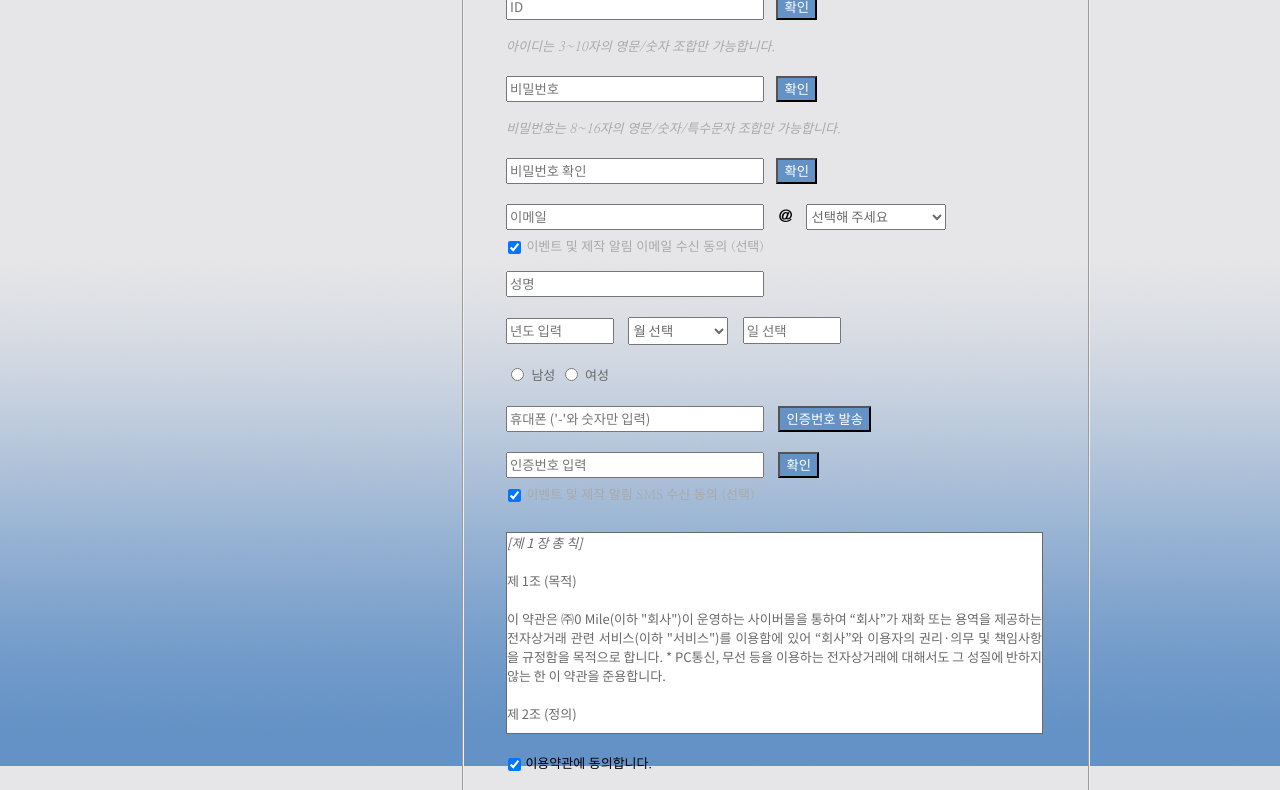
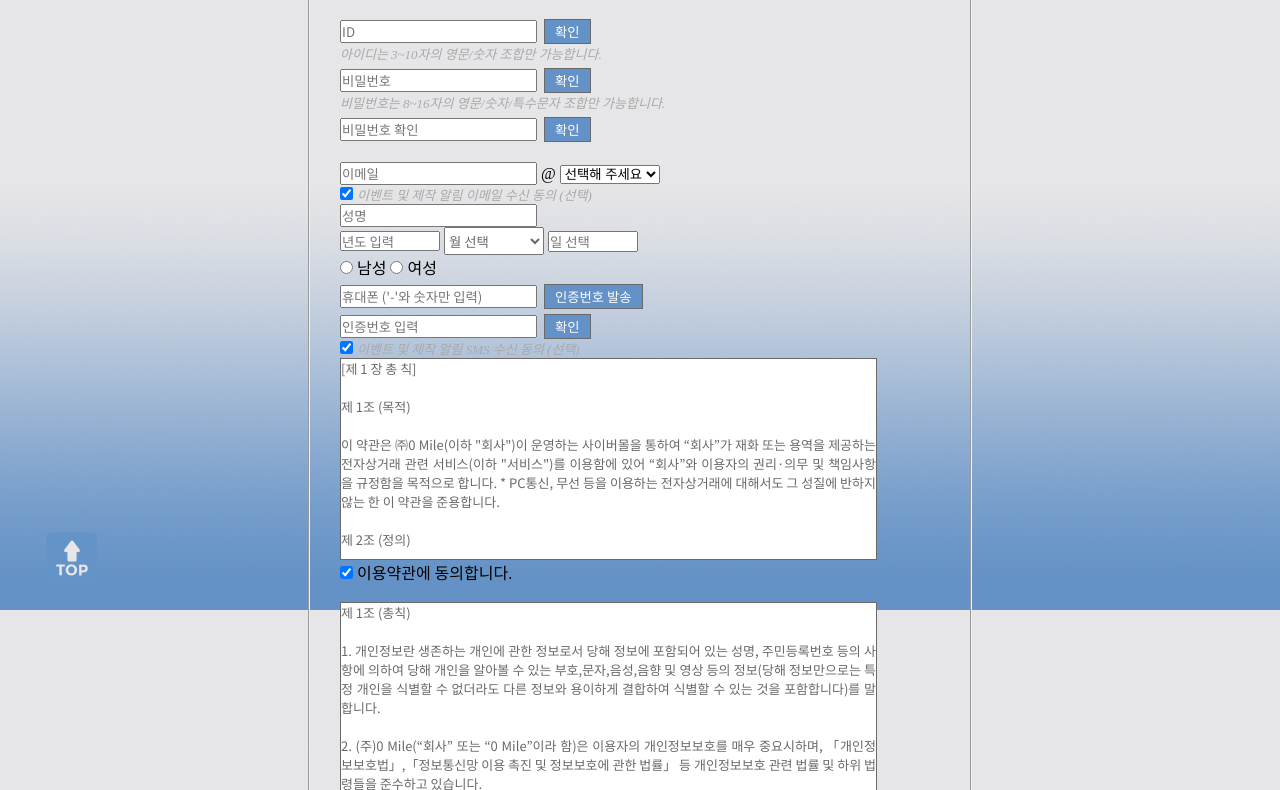
Before and after one commit to white-jang/0Mile, a plain HTML site: page Sign_up.html in a window 1280 px wide. Shown: the part 190-980 px from the top of the page. Drawn offline with Linux system fonts and the light colour scheme; a web font is replaced by a local one.

Commit message:
고치는 중...

```diff
--- a/Sign_up.html
+++ b/Sign_up.html
@@ -1,264 +1,69 @@
 <!DOCTYPE html>
 <html lang="en" xmlns="http://www.w3.org/1999/xhtml">
+
 <head>
     <meta charset="utf-8" />
     <title>
         0 Mile : Sign up
     </title>
-    <link href="https://fonts.googleapis.com/css?family=Cedarville+Cursive|Nanum+Myeongjo|Noto+Sans+KR" rel="stylesheet">
-    <style>
-        fieldset {
-            position: absolute;
-            top: 130px;
-            left: 460px;
-            width: 600px;
-        }
-        label.header {
-            font-family: 'Cedarville Cursive', cursive;
-            font-size: x-large;
-        }
-        body {
-            font-family: 'Nanum Myeongjo', serif;
-            background-image: url('images/bg-grad.png');
-            background-attachment: fixed;
-        }
-        .title {
-            text-align: center;
-            font-family: 'Cedarville Cursive', cursive;
-        }
-        label.text {
-            position: relative;
-            left: 30px;
-        }
-        label.warn {
-            position: relative;
-            font-size: small;
-            font-style: italic;
-            color: darkgray;
-            left: 30px;
-        }
-        label.agree {
-            position: relative;
-            font-size: small;
-            top: 5px;
-            left: 25px;
-        }
-        label.email_agree {
-            position: relative;
-            top: 5px;
-            left: 26px;
-            color: darkgray;
-            font-size: small;
-        }
-        label.gender {
-            font-family: 'Noto Sans KR', sans-serif;
-            font-size: small;
-            position: relative;
-            bottom: 1px;
-            left: 30px;
-            color: dimgray;
-        }
-        input.text {
-            font-family: 'Noto Sans KR', sans-serif;
-            position: relative;
-            left: 30px;
-            width: 250px;
-            height: 20px;
-        }
-        input.birth_year {
-            font-family: 'Noto Sans KR', sans-serif;
-            position: relative;
-            left: 30px;
-            width: 100px;
-            height: 20px;
-        }
-        input.cheack {
-            position: relative;
-            top: 8px;
-            left: 28px;
-        }
-        input.birth_date {
-            font-family: 'Noto Sans KR', sans-serif;
-            position: relative;
-            left: 50px;
-            width: 90px;
-            height: 21px;
-            color: dimgray;
-        }
-        h1 {
-            border-bottom: 2px solid #6492c6;
-        }
-        p.service_agreements {
-            position: relative;
-            font-family: 'Noto Sans KR', sans-serif;
-            font-size: small;
-            text-align: justify;
-            color: dimgray;
-            background-color: white;
-            width: 535px;
-            height: 200px;
-            left: 30px;
-            border: 1px solid dimgray;
-            word-wrap: break-word;
-            overflow: auto;
-        }
-        select.mails {
-            font-family: 'Noto Sans KR', sans-serif;
-            position: relative;
-            width: 140px;
-            height: 26px;
-            left: 50px;
-            color: dimgray;
-        }
-        select.birth_month {
-            font-family: 'Noto Sans KR', sans-serif;
-            position: relative;
-            width: 100px;
-            height: 28px;
-            left: 40px;
-            color: dimgray;
-        }
-        button.phone_num {
-            font-family: 'Noto Sans KR', sans-serif;
-            position: relative;
-            height: 26px;
-            left: 40px;
-            background-color: #6492c6;
-            color: white;
-        }
-        button.signup {
-            font-family: 'Noto Sans KR', sans-serif;
-            font-size: large;
-            position: relative;
-            width: 150px;
-            height: 50px;
-            left: 210px;
-            background-color: #6492c6;
-            color: white;
-        }
-        button.check {
-            font-family: 'Noto Sans KR', sans-serif;
-            position: relative;
-            height: 26px;
-            left: 38px;
-            background-color: #6492c6;
-            color: white;
-        }
-        a:link {
-            text-decoration: none;
-            color: black;
-        }
-        a:visited {
-            color: black;
-        }
-        a:hover {
-            text-decoration: underline;
-            color: black;
-        }
-    </style>
-    <script>
-        function checkID() {
-            id = document.getElementById("ID").value;
-            Eng = /[a-zA-Z]/; Num = /[0-9]/;
-            if (id == "") {
-                alert("ID가 입력되지 않았습니다.");
-                return false;
-            }
-            else if (id.length > 10)
-                alert("ID는 10글자 이하여야 합니다.");
-            else if (id.length < 3)
-                alert("ID는 3글자 이상이어야 합니다.");
-            else
-                for (i = 0; i < id.length; i++) {
-                    if (Eng.test(id.charAt(i)) == false && Num.test(id.charAt(i)) == false) {
-                        alert("ID는 영문/숫자의 조합만 가능합니다.");
-                        return;
-                    }
-                    else {
-                        alert("ID가 확인되었습니다.");
-                        return true;
-                    }
-                }
-        }
-        function checkPW() {
-            pw = document.getElementById("PW").value;
-            PWpat = /[0-9a-zA-Z.;\-]/;
-            if (pw == "") {
-                alert("비밀번호가 입력되지 않았습니다.");
-                return false;
-            }
-            else if (pw.length < 8)
-                alert("비밀번호는 8글자 이상이어야 합니다.");
-            else if (pw.length > 16)
-                alert("비밀번호는 16글자 이하여야 합니다.");
-            else
-                for (i = 0; i < pw.length; i++) {
-                    if (PWpat.test(pw.charAt(i)) == false) {
-                        alert("비밀번호는 영문/숫자/특수문자의 조합만 가능합니다.");
-                        return;
-                    }
-                    else {
-                        alert("비밀번호가 확인되었습니다.");
-                        return true;
-                    }
-                }
-        }
-        function checkagainPW() {
-            if (document.getElementById("PW").value != document.getElementById("PWcheck").value)
-                alert("입력된 비밀번호가 일치하지 않습니다.");
-            else
-            {
-                alert("비밀번호 확인이 완료되었습니다.");
-                return true;
-            }
-        }
-        function checkeverything() {
-            var result = confirm("회원가입을 완료하시겠습니까?");
-            if (result == true)
-            {
-                if (checkID() == true && checkPW() == true && checkagainPW() == true)
-                    alert("회원가입이 완료되었습니다. 축하합니다!");
-            }
-        }
-    </script>
+    <link href="https://fonts.googleapis.com/css?family=Cedarville+Cursive|Nanum+Myeongjo|Noto+Sans+KR"
+        rel="stylesheet">
+    <link rel="stylesheet" href="./css/reset.css">
+    <link rel="stylesheet" href="./css/index.css">
+    <link rel="stylesheet" href="./css/sign_up.css">
 </head>
+
 <body>
-    <!--타이틀-->
-    <a class="title" href="0_Mile.html"><h1>0 Mile</h1></a>
-    <!--필드셋 시작-->
+    <header>
+        <a href="index.html" id="top_section">
+            <h1>0 Mile</h1>
+        </a>
+        <ul>
+            <li><a href="Login.html">로그인</a></li>
+            <li><a href="Sign_up.html">회원가입</a></li>
+            <li><a href="Lost.html">장바구니</a></li>
+            <li><a href="Lost.html">제작요청</a></li>
+        </ul>
+        <!-- 리모콘 -->
+        <a href="#top_section">
+            <img class="totop" src="images/totop.png" alt="To top">
+        </a>
+    </header>
+    <section id="signup-form">
         <fieldset>
-        <br />
-        <legend><label class="header">Sign up</label></legend>
-        <input class="text" id="ID" placeholder="ID" type="text" name="id" />
+            <legend><span>Sign up</span></legend>
+            <div class="id-and-pw">
+                <input id="ID" placeholder="ID" type="text" name="id" />
                 <button class="check" onclick="checkID()">확인</button>
-        <p></p>
-        <label class="warn">아이디는 3~10자의 영문/숫자 조합만 가능합니다.</label>
-        <br /><br />
-        <input class="text" id="PW" placeholder="비밀번호" type="password" name="pw" />
+                <br>
+                <span class="warn">아이디는 3~10자의 영문/숫자 조합만 가능합니다.</span>
+                <br>
+                <input id="PW" placeholder="비밀번호" type="password" name="pw" />
                 <button class="check" onclick="checkPW()">확인</button>
-        <p></p>
-        <label class="warn">비밀번호는 8~16자의 영문/숫자/특수문자 조합만 가능합니다.</label>
-        <br /><br />
-        <input class="text" id="PWcheck" placeholder="비밀번호 확인" type="password" name="pw_" />
+                <br>
+                <span class="warn">비밀번호는 8~16자의 영문/숫자/특수문자 조합만 가능합니다.</span>
+                <br>
+                <input id="PWcheck" placeholder="비밀번호 확인" type="password" name="pw_" />
                 <button class="check" onclick="checkagainPW()">확인</button>
-        <br /><br />
-        <input class="text" placeholder="이메일" type="email" name="email" />
-        <label style="position: relative; font-weight: bold; left: 40px">@</label>
-        <!--이메일 셀렉-->
-        <select class="mails" name="emails">
+                <br>
+            </div>
+            <div class="email">
+                <input placeholder="이메일" type="email" name="email" />
+                <span>@</span>
+                <select class="emails" name="emails">
                     <option value="0">선택해 주세요</option>
                     <option value="naver">naver.com</option>
                     <option value="gmail">gmail.com</option>
                     <option value="hanmail">hanmail.com</option>
                 </select>
-        <br />
-        <input class="cheack" type="checkbox" name="email_agree" value="email_agree" checked />
-        <label class="email_agree">이벤트 및 제작 알림 이메일 수신 동의 (선택)</label>
-        <br /><br />
+                <br>
+                <input type="checkbox" name="email_agree" value="email_agree" checked />
+                <span class="warn">이벤트 및 제작 알림 이메일 수신 동의 (선택)</span>
+            </div>
+            <div class="name-and-birth-gender">
                 <input class="text" placeholder="성명" type="text" name="name" />
-        <br /><br />
+                <br>
                 <input class="birth_year" placeholder="년도 입력" type="text" name="birth_year" />
-        <!--태어난 월 셀렉-->
                 <select class="birth_month" name="birth_month">
                     <option value="0">월 선택</option>
                     <option value="1">1월</option>
@@ -274,53 +79,67 @@
                     <option value="11">11월</option>
                     <option value="12">12월</option>
                 </select>
-        <!--태어난 날 선택 (number)-->
-        <input class="birth_date" placeholder="일 선택" type="number" min="1" max="31" step="1" value="birth_date" name="birth_date" />
-        <br /><br />
-        <!--성별 라디오 버튼-->
-        <input style="position: relative; left: 30px" type="radio" name="gender" value="male" />
-        <label class="gender">남성</label>
-        <input style="position: relative; left: 30px" type="radio" name="gender" value="female" />
-        <label class="gender">여성</label>
-        <br /><br />
+                <input class="birth_date" placeholder="일 선택" type="number" min="1" max="31" step="1" />
+                <br>
+                <input type="radio" name="gender" value="male" />
+                <span>남성</span>
+                <input type="radio" name="gender" value="female" />
+                <span>여성</span>
+                <br>
+            </div>
+            <div class="phonenum-and-veriationcode">
                 <!--전화번호 입력 (tel)-->
-        <input class="text" placeholder="휴대폰 ('-'와 숫자만 입력)" type="tel" name="tel" required pattern="[0-9]{3}-[0-9]{4}-[0-9]{4}" title="###-####-###" />
+                <input class="text" placeholder="휴대폰 ('-'와 숫자만 입력)" type="tel" name="tel" required
+                    pattern="[0-9]{3}-[0-9]{4}-[0-9]{4}" title="###-####-###" />
                 <button class="phone_num" type="button" onclick="alert('인증번호를 발송하였습니다.')">인증번호 발송</button>
-        <br /><br />
+                <br>
                 <input class="text" placeholder="인증번호 입력" type="text" name="num" />
                 <button class="phone_num" type="button" onclick="alert('인증되었습니다.')">확인</button>
-        <br />
+                <br>
                 <input class="cheack" type="checkbox" name="sms_agree" value="sms_agree" checked />
-        <label class="email_agree">이벤트 및 제작 알림 SMS 수신 동의 (선택)</label>
-        <br /><br />
-        <!--서비스, 개인정보 제공 이용 동의 시작-->
+                <span class="warn">이벤트 및 제작 알림 SMS 수신 동의 (선택)</span>
+                <br>
+            </div>
+            <div class="service-agreements-texts">
                 <p class="service_agreements">
                     <em>[제 1 장 총 칙]</em><br /><br />
                     제 1조 (목적)<br /><br />
-            이 약관은 ㈜0 Mile(이하 "회사")이 운영하는 사이버몰을 통하여 “회사”가 재화 또는 용역을 제공하는 전자상거래 관련 서비스(이하 "서비스")를 이용함에 있어 “회사”와 이용자의 권리·의무 및 책임사항을 규정함을 목적으로 합니다.
+                    이 약관은 ㈜0 Mile(이하 "회사")이 운영하는 사이버몰을 통하여 “회사”가 재화 또는 용역을 제공하는 전자상거래 관련 서비스(이하 "서비스")를 이용함에 있어 “회사”와
+                    이용자의
+                    권리·의무
+                    및 책임사항을 규정함을 목적으로 합니다.
                     * PC통신, 무선 등을 이용하는 전자상거래에 대해서도 그 성질에 반하지 않는 한 이 약관을 준용합니다.
                     <br /><br />
                     제 2조 (정의)<br /><br />
-            1. "회사"란 0 Miel이 재화 또는 용역(이하 "재화 등"이라 함)을 이용자에게 제공하기 위하여 컴퓨터 등 정보통신 설비를 이용하여 재화 등을 거래할 수 있도록 설정한 가상의 영업장을 말하며, 아울러 사이버 몰을 운영하는 사업자의 의미로도 사용합니다.
+                    1. "회사"란 0 Miel이 재화 또는 용역(이하 "재화 등"이라 함)을 이용자에게 제공하기 위하여 컴퓨터 등 정보통신 설비를 이용하여 재화 등을 거래할 수 있도록 설정한 가상의
+                    영업장을
+                    말하며, 아울러 사이버 몰을 운영하는 사업자의 의미로도 사용합니다.
                     <br /><br />
                     2. "이용자"란 "회사"에 접속하여 이 약관에 따라 "회사"가 제공하는 서비스를 받는 회원 및 비회원을 말합니다.
                     <br /><br />
-            3. 회원이라 함은 "회사"에 개인정보를 제공하여 회원 등록을 한 자로서, "회사"의 정보를 지속적으로 제공 받으며, "회사"가 제공하는 서비스를 계속적으로 이용할 수 있는 자를 말합니다.
+                    3. 회원이라 함은 "회사"에 개인정보를 제공하여 회원 등록을 한 자로서, "회사"의 정보를 지속적으로 제공 받으며, "회사"가 제공하는 서비스를 계속적으로 이용할 수 있는 자를
+                    말합니다.
                     <br /><br />
                     4. "비회원"이라 함은 회원에 가입하지 않고 "회사"가 제공하는 서비스를 이용하는 자를 말합니다.
                     <br /><br />
                     5. 이외에 이 약관에서 사용하는 용어의 정의는 관계 법령 및 서비스 별 안내에서 정하는 바에 의합니다.
                 </p>
                 <input class="cheack" type="checkbox" name="service_agree" value="service_agree" checked />
-        <label class="agree">이용약관에 동의합니다.</label>
+                <span class="agree">이용약관에 동의합니다.</span>
                 <br /><br />
                 <p class="service_agreements">
                     제 1조 (총칙)<br /><br />
-            1. 개인정보란 생존하는 개인에 관한 정보로서 당해 정보에 포함되어 있는 성명, 주민등록번호 등의 사항에 의하여 당해 개인을 알아볼 수 있는 부호,문자,음성,음향 및 영상 등의 정보(당해 정보만으로는 특정 개인을 식별할 수 없더라도 다른 정보와 용이하게 결합하여 식별할 수 있는 것을 포함합니다)를 말합니다.
+                    1. 개인정보란 생존하는 개인에 관한 정보로서 당해 정보에 포함되어 있는 성명, 주민등록번호 등의 사항에 의하여 당해 개인을 알아볼 수 있는 부호,문자,음성,음향 및 영상 등의
+                    정보(당해
+                    정보만으로는 특정 개인을 식별할 수 없더라도 다른 정보와 용이하게 결합하여 식별할 수 있는 것을 포함합니다)를 말합니다.
                     <br /><br />
-            2. (주)0 Mile(“회사” 또는 “0 Mile”이라 함)은 이용자의 개인정보보호를 매우 중요시하며, 「개인정보보호법」,「정보통신망 이용 촉진 및 정보보호에 관한 법률」 등 개인정보보호 관련 법률 및 하위 법령들을 준수하고 있습니다.
+                    2. (주)0 Mile(“회사” 또는 “0 Mile”이라 함)은 이용자의 개인정보보호를 매우 중요시하며, 「개인정보보호법」,「정보통신망 이용 촉진 및 정보보호에 관한 법률」 등
+                    개인정보보호 관련
+                    법률 및 하위 법령들을 준수하고 있습니다.
                     <br /><br />
-            3. 회사는 개인정보처리방침을 통하여 이용자가 제공하는 개인정보가 어떠한 용도와 방식으로 이용되고 있으며 개인정보보호를 위해 어떠한 조치가 취해지고 있는지 알려드립니다. 회사는 개인정보처리방침을 홈페이지 하단에 공개함으로써 언제나 용이하게 보실 수 있습니다
+                    3. 회사는 개인정보처리방침을 통하여 이용자가 제공하는 개인정보가 어떠한 용도와 방식으로 이용되고 있으며 개인정보보호를 위해 어떠한 조치가 취해지고 있는지 알려드립니다. 회사는
+                    개인정보처리방침을
+                    홈페이지 하단에 공개함으로써 언제나 용이하게 보실 수 있습니다
                     <br /><br />
                     4. 회사는 개인정보처리방침의 지속적인 개선을 위하여 개정하는데 필요한 절차를 정하고 있으며, 개인정보처리방침을 회사의 필요와 사회적 변화에 맞게 변경할 수 있습니다.
                     <br /><br />
@@ -329,15 +148,44 @@
                     제 2조 (수집하는 개인정보 항목 및 수집방법)<br /><br />
                     1. 수집하는 개인정보의 항목 및 이용목적
                     <br /><br />
-            ① 회사는 회원가입 또는 물품을 주문하는 경우 아래의 개인정보 항목을 다음과 같은 목적으로 수집하고 있습니다. 단, 고객의 개인정보를 수집하는 경우에는 그 목적에 필요한 최소한의 개인정보를 수집하고 있습니다.
+                    ① 회사는 회원가입 또는 물품을 주문하는 경우 아래의 개인정보 항목을 다음과 같은 목적으로 수집하고 있습니다. 단, 고객의 개인정보를 수집하는 경우에는 그 목적에 필요한 최소한의
+                    개인정보를
+                    수집하고 있습니다.
                 </p>
+            </div>
+            <div class="signup-btns">
                 <input class="cheack" type="checkbox" name="service_agree2" value="service_agree2" checked />
-        <label class="agree">개인정보 수집/이용에 동의합니다.</label>
-        <br /><br /><br />
+                <span class="agree">개인정보 수집/이용에 동의합니다.</span>
+                <br>
                 <!--회원가입 버튼-->
                 <button type="submit" class="signup" id="signup" onclick="checkeverything()">회원가입</button>
-        <br /><br /><br />
+                <br>
+            </div>
         </fieldset>
-    <p></p>
+    </section>
+    <footer>
+        <div class="footer-left">
+            <h1>0 Mile</h1>
+            <p>
+                <b>㈜0 Mile</b>
+                <br><br>
+                대표이사 : 장하얀 / 충남 아산시 신창면 순천향로 22 순천향대학교<br />
+                사업자등록번호 : 201-64-09812 / 통신판매업 신고 : 제 97-1220호<br />
+                개인정보보호책임자 : 장하얀<br>
+                <br><br>
+                호스팅서비스 : ㈜0 Mile<br>
+                <b>COPYRIGHT ⓒ 0 Mile ALL RIGHTS RESERVED.</b><br />
+            </p>
+        </div>
+        <div class="footer-right">
+            <span>고객행복센터</span>
+            <span>1997-1220</span><br>
+            <span>평일 9:00~18:00 / 점심시간 12:00~13:00</span>
+            <br><br>
+            <span>카카오톡 1:1 상담신청</span><br>
+        </div>
+    </footer>
 </body>
+<script src="./js/sign_up.js"></script>
+
 </html>
--- /dev/null
+++ b/css/sign_up.css
@@ -0,0 +1,109 @@
+body {
+    background-image: url('../images/bg-grad.png');
+    background-attachment: fixed;
+    background-size: cover;
+}
+
+#signup-form {
+    padding: 40px;
+}
+
+#signup-form fieldset {
+    width: 600px;
+    margin: 0 auto;
+    padding: 30px;
+}
+
+#signup-form fieldset legend span {
+    font-family: 'Cedarville Cursive', cursive;
+    font-size: x-large;
+}
+
+/* ------------------ */
+
+.id-and-pw {
+    margin-bottom: 20px;
+}
+
+/*
+.id-and-pw input {
+    font-family: 'Noto Sans KR', sans-serif;
+} */
+
+span.warn {
+    font-size: small;
+    font-style: italic;
+    color: darkgray;
+}
+
+span.gender {
+    font-family: 'Noto Sans KR', sans-serif;
+    font-size: small;
+    color: dimgray;
+}
+
+/* ---------------- 하..... */
+
+input {
+    font-family: 'Noto Sans KR', sans-serif;
+}
+
+input.birth_year {
+    font-family: 'Noto Sans KR', sans-serif;
+    width: 100px;
+    height: 20px;
+}
+
+input.birth_date {
+    font-family: 'Noto Sans KR', sans-serif;
+    width: 90px;
+    height: 21px;
+    color: dimgray;
+}
+
+p.service_agreements {
+    font-family: 'Noto Sans KR', sans-serif;
+    font-size: small;
+    text-align: justify;
+    color: dimgray;
+    background-color: white;
+    width: 535px;
+    height: 200px;
+    border: 1px solid dimgray;
+    word-wrap: break-word;
+    overflow: auto;
+}
+
+select.mails {
+    font-family: 'Noto Sans KR', sans-serif;
+    width: 140px;
+    height: 26px;
+    color: dimgray;
+}
+
+select.birth_month {
+    font-family: 'Noto Sans KR', sans-serif;
+    width: 100px;
+    height: 28px;
+    color: dimgray;
+}
+
+/* -------------------- */
+
+button {
+    margin: 5px 0 0 3px;
+    padding: 2px 10px;
+    font-family: 'Noto Sans KR', sans-serif;
+    background-color: #6492c6;
+    color: white;
+    border: 1px solid dimgray;
+}
+
+button.signup {
+    font-family: 'Noto Sans KR', sans-serif;
+    font-size: large;
+    width: 150px;
+    height: 50px;
+    background-color: #6492c6;
+    color: white;
+}
```
Also changed, not shown: js/sign_up.js (added, +61 -0 lines). Lines whose indentation alone changed are shown as unchanged.
